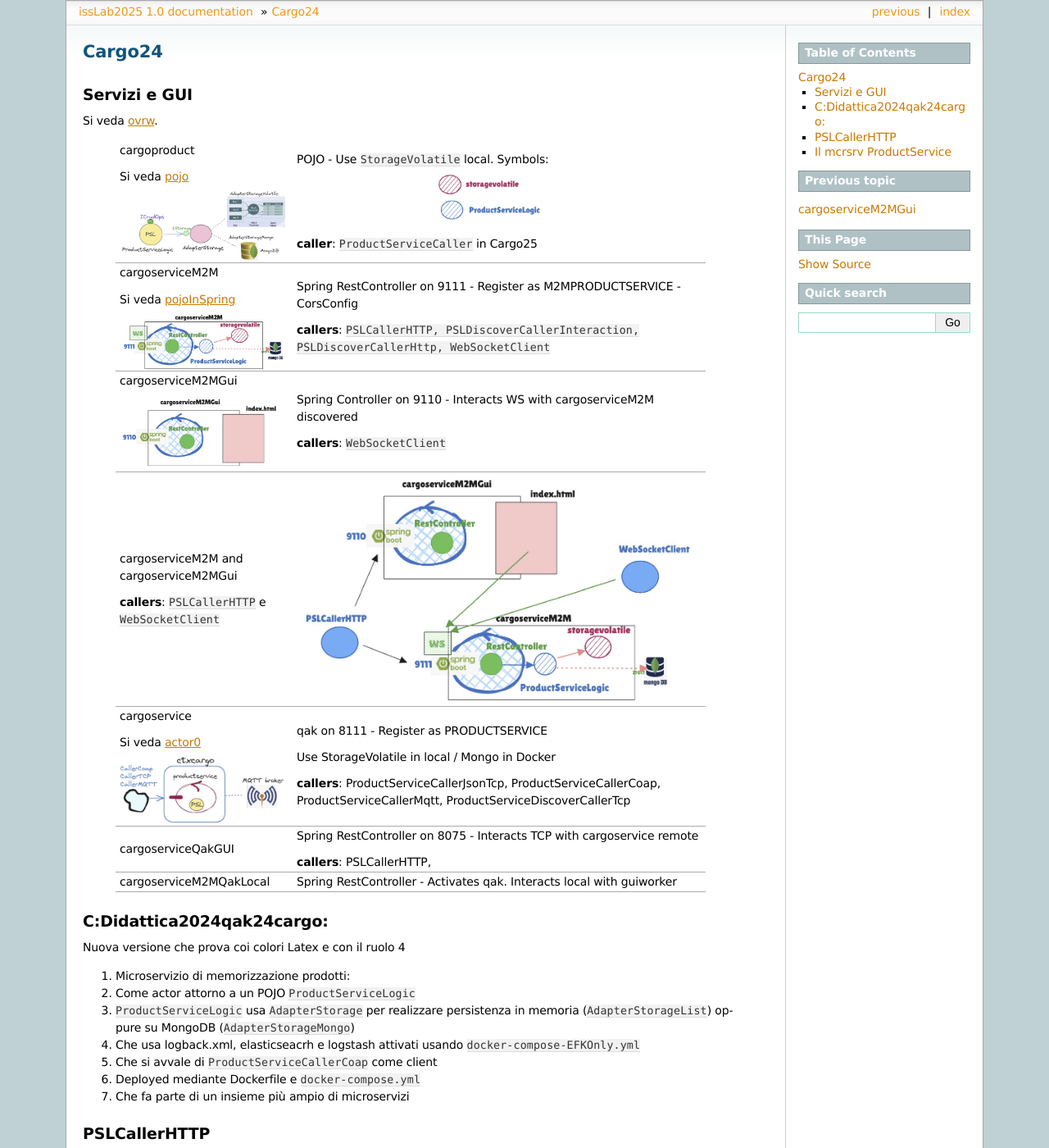
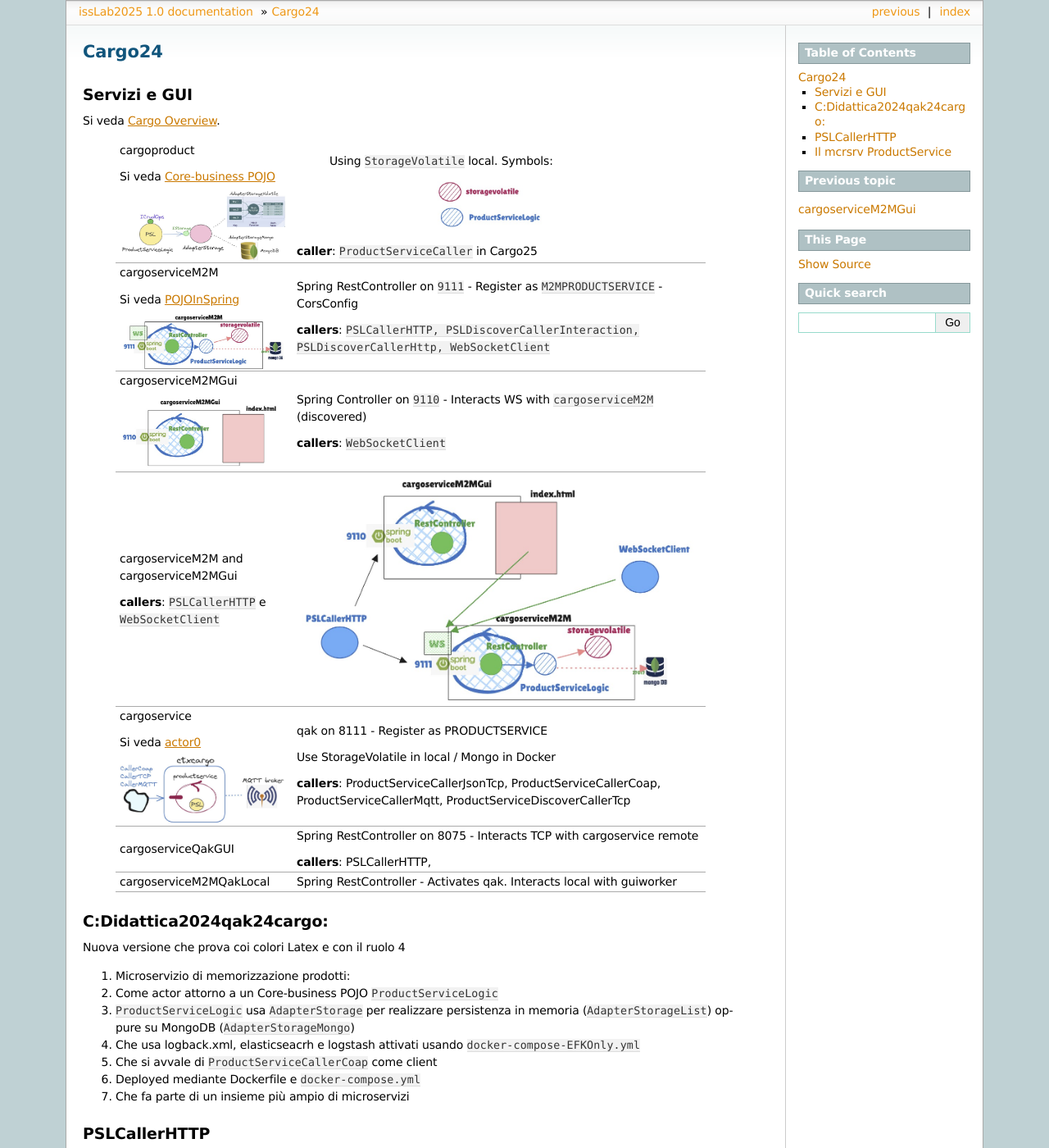
Before and after one commit to ingegneria-sistemi-software-m/ingegneria-sistemi-software-m-professore, a Sphinx documentation site: the page built from iss25Material/docs/source/Cargo24.rst, in a window 1280 px wide and 1400 px high. Shown: the whole window at 82% size. Built offline with Sphinx 7.4.7, drawn with Linux system fonts in a browser that asks for light colours.

Commit message:
cargo24.rst con figure m2m

```diff
--- a/iss25Material/docs/source/Cargo24.rst
+++ b/iss25Material/docs/source/Cargo24.rst
@@ -14,10 +14,10 @@
 .. role:: worktodo
 
 
-.. _ovrw: file:///C:/Didattica2025/mcrsv24/cargo2025/userDocs/cargoOverview.html
-.. _pojo: file:///C:/Didattica2025/mcrsv24/cargo2025/userDocs/cargoOverview.html#pojo
+.. _Cargo Overview: file:///C:/Didattica2025/mcrsv24/cargo2025/userDocs/cargoOverview.html
+.. _Core-business POJO: file:///C:/Didattica2025/mcrsv24/cargo2025/userDocs/cargoOverview.html#Core-business POJO
 .. _actor0: file:///C:/Didattica2025/mcrsv24/cargo2025/userDocs/cargoHistory.html#actor0
-.. _pojoInSpring: file:///C:/Didattica2025/mcrsv24/cargo2025/userDocs/cargoOverview.html#cargowareserviceSpring
+.. _PojoInSpring: file:///C:/Didattica2025/mcrsv24/cargo2025/userDocs/cargoOverview.html#cargowareserviceSpring
 
 .. _REST: https://en.wikipedia.org/wiki/Representational_state_transfer
 .. _SonarAndLed: ../../../../it.unibo.raspIntro2024/code/python/SonarAndLed.py
@@ -32,7 +32,7 @@ Cargo24
 Servizi e GUI
 ----------------------------------
 
-Si veda `ovrw`_.
+Si veda `Cargo Overview`_.
 
 
 
@@ -43,13 +43,13 @@ Si veda `ovrw`_.
 
     * - cargoproduct
 
-        Si veda `pojo`_
+        Si veda `Core-business POJO`_
 
         .. image::  ./_static/img/Cargo/ProductServiceLogic.JPG
            :align: center
            :width: 100%
       -
-        POJO - Use ``StorageVolatile`` local. Symbols:
+         Using ``StorageVolatile`` local. Symbols:
 
         .. image::  ./_static/img/m2m/pojoSymbols.jpg
            :align: center
@@ -60,14 +60,14 @@ Si veda `ovrw`_.
 
     * - cargoserviceM2M
 
-        Si veda `pojoInSpring`_
+        Si veda `POJOInSpring`_
 
         .. image::  ./_static/img/m2m/cargoserviceM2M.jpg
            :align: center
            :width: 100%
 
       -
-        Spring RestController on 9111 - Register as M2MPRODUCTSERVICE - CorsConfig
+        Spring RestController on ``9111`` - Register as ``M2MPRODUCTSERVICE`` - CorsConfig
 
         **callers**: ``PSLCallerHTTP, PSLDiscoverCallerInteraction, PSLDiscoverCallerHttp, WebSocketClient``
 
@@ -78,7 +78,7 @@ Si veda `ovrw`_.
            :width: 100%
 
       -
-        Spring Controller on 9110 - Interacts WS with cargoserviceM2M discovered
+        Spring Controller on ``9110`` - Interacts WS with ``cargoserviceM2M`` (discovered)
 
         **callers**:  ``WebSocketClient``
 
@@ -125,7 +125,7 @@ C:\Didattica2024\qak24\cargo:
 Nuova versione che prova coi colori Latex e con il ruolo 4
 
 #.  Microservizio di memorizzazione prodotti:
-#.  Come actor attorno a un POJO ``ProductServiceLogic``
+#.  Come actor attorno a un Core-business POJO ``ProductServiceLogic``
 #.  ``ProductServiceLogic`` usa ``AdapterStorage`` per realizzare persistenza in memoria
     (``AdapterStorageList``) oppure su MongoDB (``AdapterStorageMongo``)
 #.  Che usa logback.xml, elasticseacrh e logstash attivati usando ``docker-compose-EFKOnly.yml``
```
Also changed, not shown: 5 other files.
